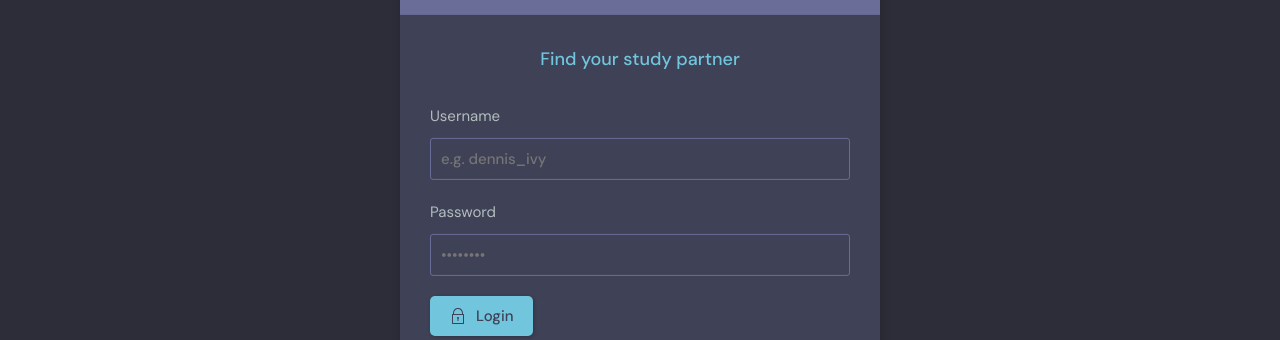
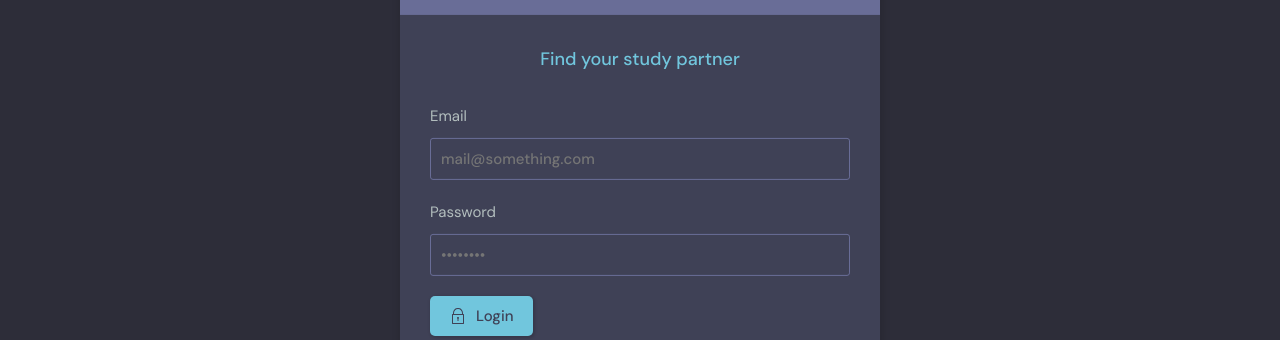
Before and after one commit to CiroJSCH/django-study-room, a Django app: page /login/ in a window 1280 px wide. Shown: the part 217-557 px from the top of the page. Run offline with Django 4.2, Linux system fonts and the light colour scheme.

Commit message:
updated login and delete message button

```diff
--- a/base/templates/base/login_register.html
+++ b/base/templates/base/login_register.html
@@ -14,11 +14,11 @@
             <form class="form" action="" method="post">
               {% csrf_token %}
               <div class="form__group form__group">
-                <label for="room_name">Username</label>
+                <label for="room_name">Email</label>
                 <input id="username"
-                       name="username"
+                       name="email"
                        type="text"
-                       placeholder="e.g. dennis_ivy" />
+                       placeholder="mail@something.com" />
               </div>
               <div class="form__group">
                 <label for="password">Password</label>
--- a/base/templates/base/room.html
+++ b/base/templates/base/room.html
@@ -89,7 +89,7 @@
                       <span class="thread__date"></span>
                     </div>
                     {% if request.user == message.user %}
-                      <div class="thread__delete">
+                      <a href="{% url 'delete-message' message.id %}" class="thread__delete">
                         <svg version="1.1"
                              xmlns="http://www.w3.org/2000/svg"
                              width="32"
@@ -99,7 +99,7 @@
                           <path d="M27.314 6.019l-1.333-1.333-9.98 9.981-9.981-9.981-1.333 1.333 9.981 9.981-9.981 9.98 1.333 1.333 9.981-9.98 9.98 9.98 1.333-1.333-9.98-9.98 9.98-9.981z">
                           </path>
                         </svg>
-                      </div>
+                      </a>
                     {% endif %}
                   </div>
                   <div class="thread__details">{{ message.body }}</div>
--- a/base/views.py
+++ b/base/views.py
@@ -16,15 +16,15 @@ def login_page(request):
         return redirect("home")
 
     if request.method == "POST":
-        username = request.POST.get("username").lower()
+        email = request.POST.get("email").lower()
         password = request.POST.get("password")
 
         try:
-            user = User.objects.get(username=username)
+            user = User.objects.get(email=email)
         except:
             messages.error(request, "User does not exist")
 
-        user = authenticate(request, username=username, password=password)
+        user = authenticate(request, email=email, password=password)
 
         if user is not None:
             login(request, user)
```
